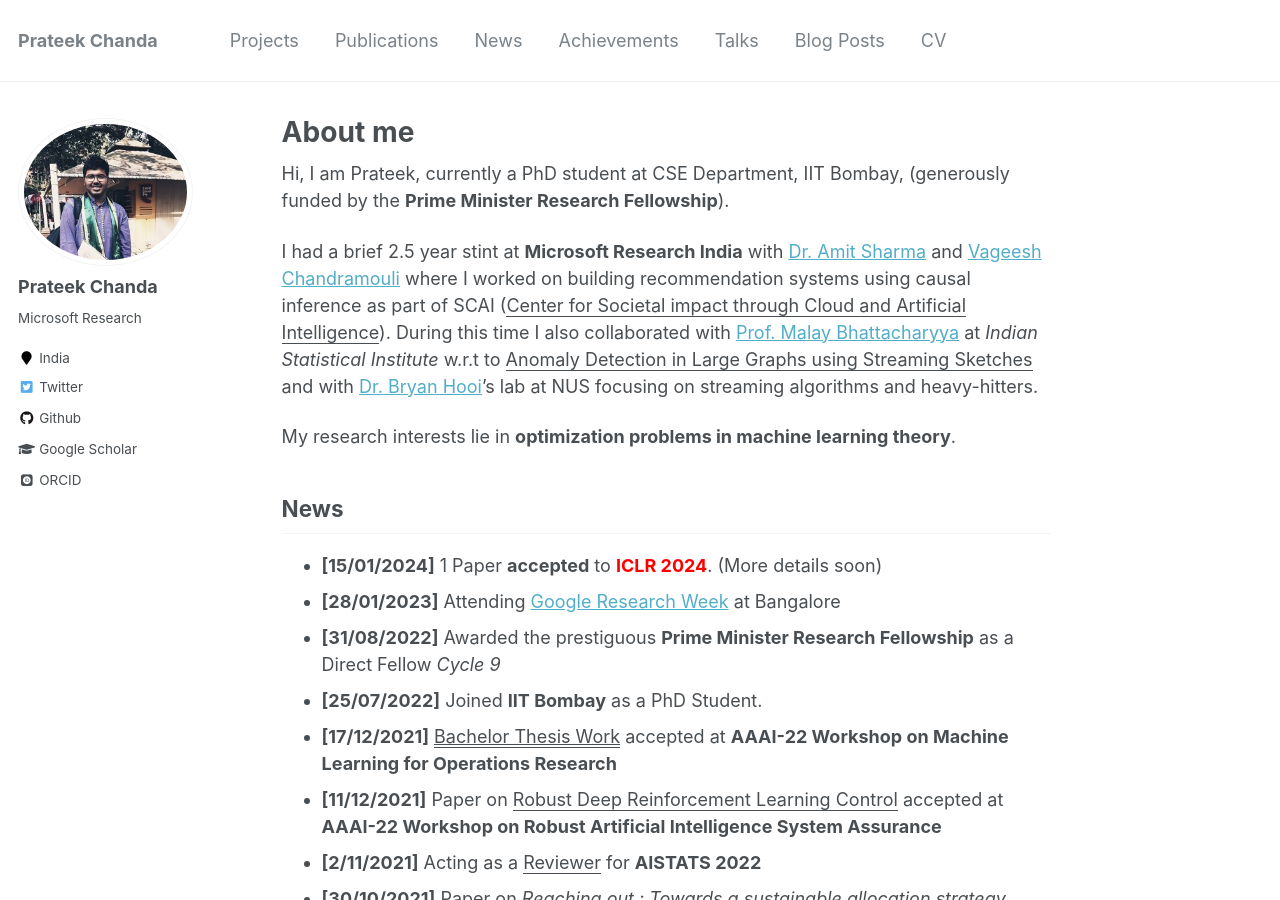
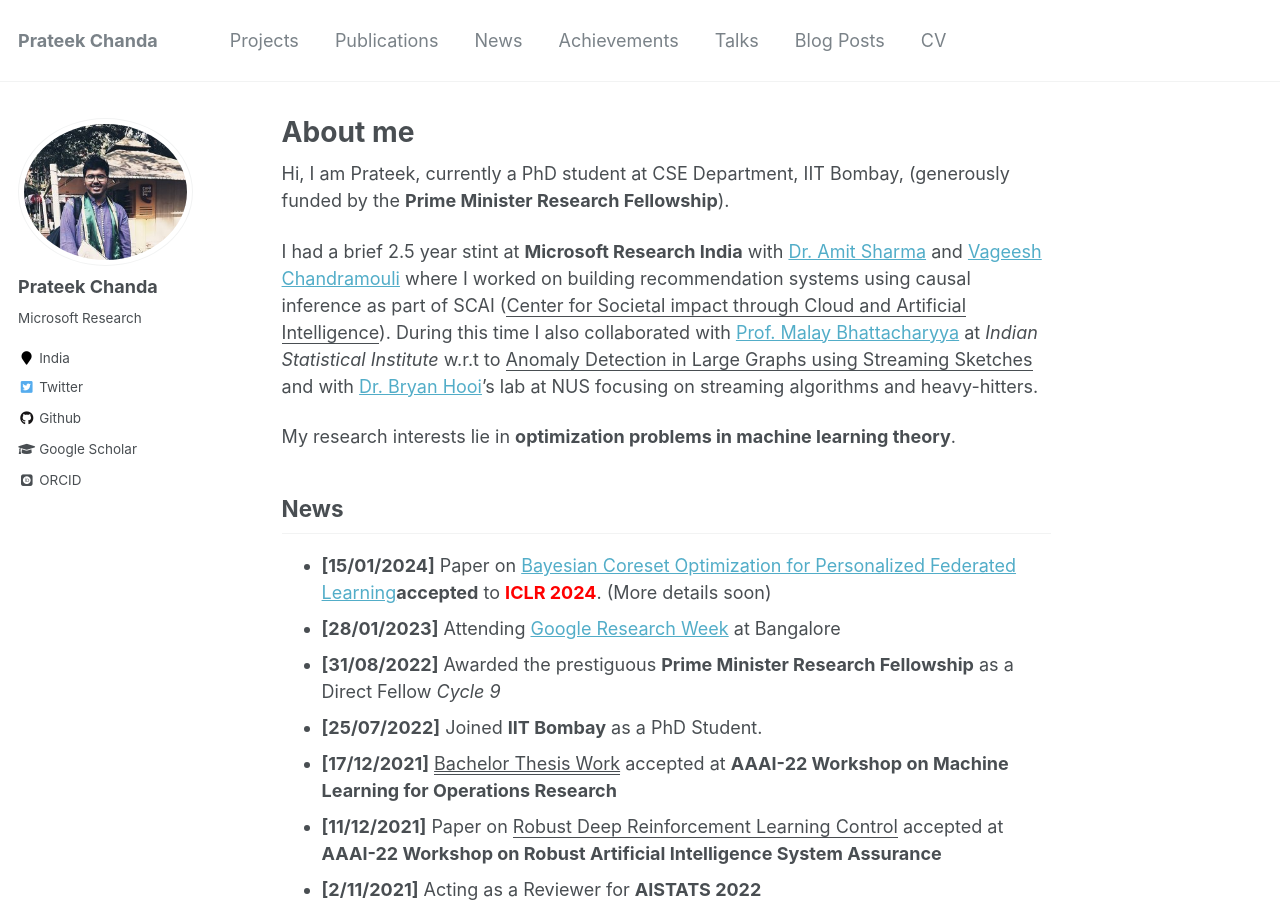
Before and after one commit to prateekiiest/prateekist.github.io, a Jekyll site: the page built from _pages/about.md, in a window 1280 px wide and 900 px high. Built offline with Jekyll 4.4.1, drawn with Linux system fonts in a browser that asks for light colours; some web fonts are replaced.

Commit message:
Update about.md

```diff
--- a/_pages/about.md
+++ b/_pages/about.md
@@ -18,7 +18,7 @@ My research interests lie in **optimization problems in machine learning theory*
 
 News
 ------
-- **[15/01/2024]** 1 Paper **accepted** to <span style="color:red">**ICLR 2024**</span>. (More details soon)
+- **[15/01/2024]** Paper on [Bayesian Coreset Optimization for Personalized Federated Learning](https://openreview.net/forum?id=uz7d2N2zul)**accepted** to <span style="color:red">**ICLR 2024**</span>. (More details soon)
 - **[28/01/2023]** Attending [Google Research Week](https://sites.google.com/view/researchweek2023/home) at Bangalore
 - **[31/08/2022]** Awarded the prestiguous **Prime Minister Research Fellowship** as a Direct Fellow *Cycle 9*
 - **[25/07/2022]** Joined **IIT Bombay** as a PhD Student.
```
